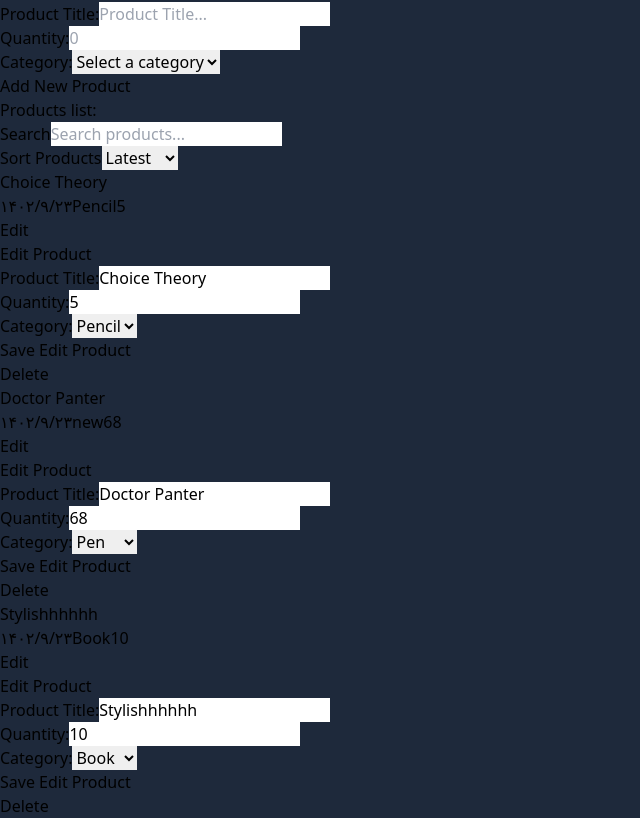
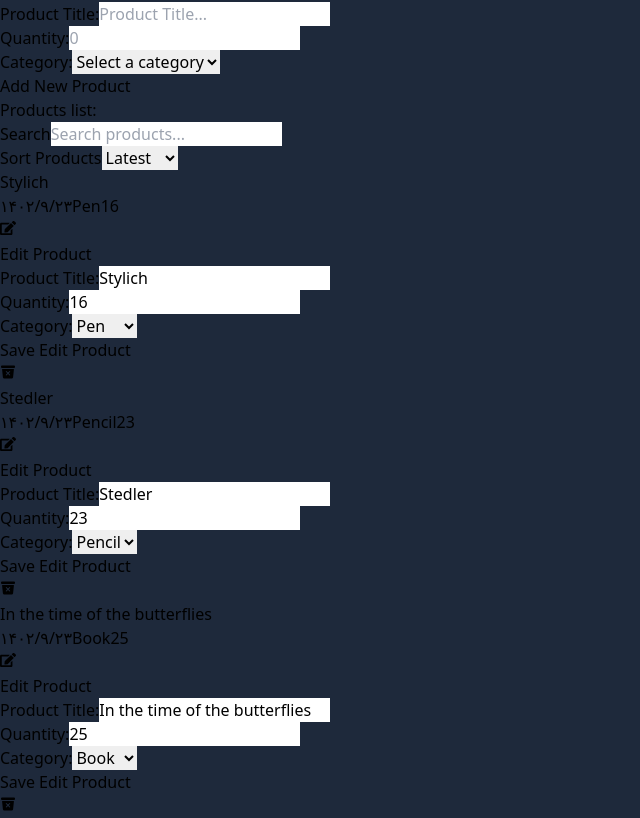
Before and after one commit to maryammohebbi/Inventory, a React (Vite) app: page / in a window 1280 px wide. Shown: the part 412-1230 px from the top of the page, without its empty margins (0-640 px from the left). Built offline with nearby package versions, Linux system fonts and the light colour scheme; data requests are answered from the project's data file.

Commit message:
edit bug fixed, react icons installed and components got used for edit and delete buttons

```diff
--- a/package.json
+++ b/package.json
@@ -17,6 +17,7 @@
     "react": "^18.2.0",
     "react-dom": "^18.2.0",
     "react-hot-toast": "^2.4.1",
+    "react-icons": "^4.12.0",
     "react-redux": "^9.0.4"
   },
   "devDependencies": {
--- a/server/db.json
+++ b/server/db.json
@@ -21,25 +21,25 @@
   ],
   "products": [
     {
-      "id": 1702595320761,
-      "title": "Stylishhhhhh",
-      "quantity": "10",
+      "id": 1702654332737,
+      "title": "In the time of the butterflies",
+      "quantity": "25",
       "category": "Book",
-      "createdAt": "2023-12-14T23:08:40.761Z"
+      "createdAt": "2023-12-15T15:32:12.737Z"
     },
     {
-      "id": 1702595367150,
-      "title": "Doctor Panter",
-      "quantity": "68",
-      "category": "new",
-      "createdAt": "2023-12-14T23:09:27.150Z"
+      "id": 1702654355604,
+      "title": "Stedler",
+      "quantity": "23",
+      "category": "Pencil",
+      "createdAt": "2023-12-15T15:32:35.604Z"
     },
     {
-      "id": 1702595380454,
-      "title": "Choice Theory",
-      "quantity": "5",
-      "category": "Pencil",
-      "createdAt": "2023-12-14T23:09:40.454Z"
+      "id": 1702654371109,
+      "title": "Stylich",
+      "quantity": "16",
+      "category": "Pen",
+      "createdAt": "2023-12-15T15:32:51.109Z"
     }
   ]
 }
--- a/src/components/EditModal.jsx
+++ b/src/components/EditModal.jsx
@@ -1,4 +1,4 @@
-import React, { useState } from 'react'
+import React, { useEffect, useState } from 'react'
 import { useDispatch, useSelector } from 'react-redux';
 import { editProduct } from '../features/products/productSlice';
 
@@ -8,6 +8,13 @@ function EditModal({isOpen, setIsOpen, id, title, quantity, category}) {
   const [editCategory, setEditCategoty] = useState(category)
   const {categories} = useSelector(state=> state.categories)
   const dispatch = useDispatch()
+
+  useEffect(() => {
+    setEditTitle(title);
+    setEditQuantity(quantity);
+    setEditCategoty(category);
+  }, [title, quantity, category]);
+
 
   const handleEdit = (e)=>{
     e.preventDefault()
@@ -21,7 +28,7 @@ function EditModal({isOpen, setIsOpen, id, title, quantity, category}) {
           className={`${!isOpen && "hidden"} bg-slate-900 fixed top-0 left-0 right-0 h-full opacity-90 z-10`}>
         </div>
 
-        <div className={`${!isOpen && "hidden"} absolute w-[90%] md:w-[60%] lg:w-[50%] bg-slate-900 z-20 left-[50%] -translate-x-[50%] top-[20%] rounded-lg p-3 shadow-2xl`}>
+        <div className={`${!isOpen && "hidden"} absolute section bg-slate-900 z-20 left-[50%] -translate-x-[50%] top-[20%] rounded-lg p-3 shadow-2xl`}>
             <h1 className="text-slate-400 font-bold">Edit Product</h1>
             <form
               onSubmit={handleEdit}
--- a/src/components/ProductList.jsx
+++ b/src/components/ProductList.jsx
@@ -3,6 +3,8 @@ import { useDispatch, useSelector } from 'react-redux'
 import { deleteProduct, getProducts } from '../features/products/productSlice'
 import toast from 'react-hot-toast'
 import EditModal from './EditModal'
+import { IoTrashBin } from "react-icons/io5"
+import { FaEdit } from "react-icons/fa"
 
 function ProductList() {
     const {products, loading, error} = useSelector(state=> state.products)
@@ -18,7 +20,6 @@ function ProductList() {
 
      useEffect(()=>{
         const filtered = products.filter(product => product.title.toLowerCase().includes(query.toLowerCase()))
-        // setFilteredProducts(filtered)
         const sortedProducts = sortProducts(filtered, sort);
         setFilteredProducts(sortedProducts)
      }, [query, products, sort])
@@ -30,7 +31,6 @@ function ProductList() {
           } else if (sortOption === 'earliest') {
             return new Date(a.createdAt) - new Date(b.createdAt);
           }
-        //   return 0;
         });
       };
 
@@ -49,7 +49,7 @@ function ProductList() {
                                 <div className="flex items-center gap-x-2">
                                     <span className="text-slate-400 text-sm">{new Date().toLocaleDateString("fa-IR")}</span>
                                     <span className="text-slate-500 border border-slate-500 px-2 rounded-xl">{product.category}</span>
-                                    <span className="border-2 border-slate-300 rounded-full w-6 h-6 bg-slate-500 font-bold flex items-center justify-center p-1 text-slate-300">{product.quantity}</span>
+                                    <span className="border-2 border-slate-300 rounded-full w-6 h-6 bg-slate-500 font-bold flex items-center justify-center p-2 text-slate-300">{product.quantity}</span>
                                     <EditProduct {...product}/>
                                     <DeleteProduct {...product}/>
                                 </div>
@@ -71,7 +71,7 @@ function DeleteProduct({id}){
         <button
             onClick={()=> dispatch(deleteProduct({id}))}
             className="text-red-400 text-sm font-bold">
-            Delete
+            <IoTrashBin className='w-5 h-5'/>
         </button>
     )
 }
@@ -83,7 +83,7 @@ function EditProduct({id, title, quantity, category}){
             <button
                 onClick={()=>setIsOpen((is)=> !is)}
                 className="text-blue-400 text-sm font-bold">
-                Edit
+                <FaEdit className='w-5 h-5'/>
             </button>
 
             <EditModal isOpen={isOpen} setIsOpen={setIsOpen} id={id} title={title} quantity={quantity} category={category}/>
--- a/src/index.css
+++ b/src/index.css
@@ -8,6 +8,6 @@
         @apply bg-slate-800;
     }
     .section{
-        @apply container max-w-sm md:max-w-xl mx-auto;
+        @apply container max-w-sm md:max-w-xl mx-auto p-5;
     }
 }
```
Also changed, not shown: 1 other file (tests, documents, lock files or other folders).
